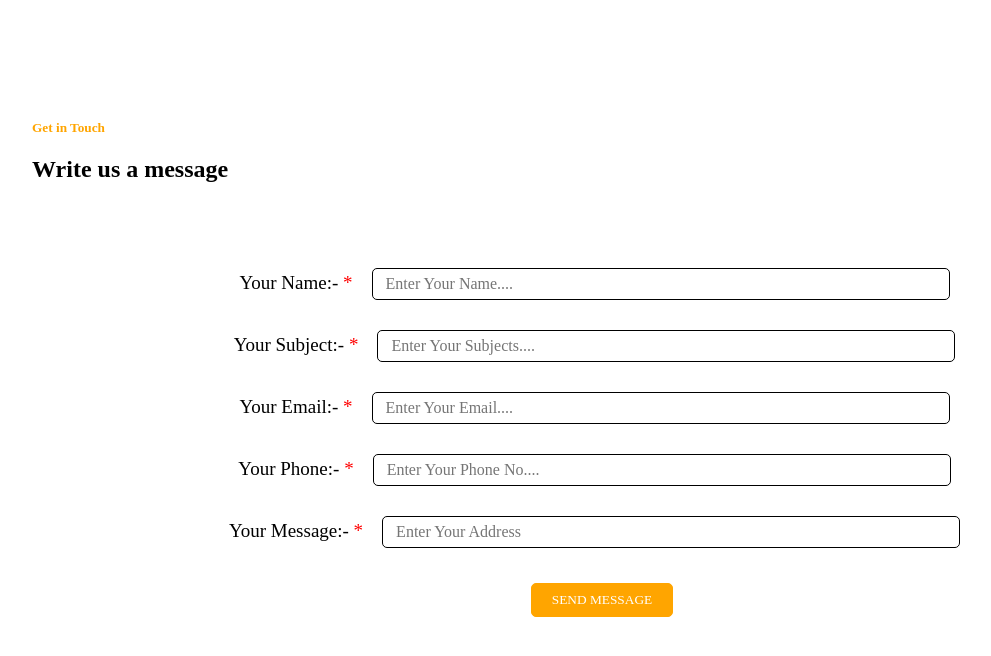
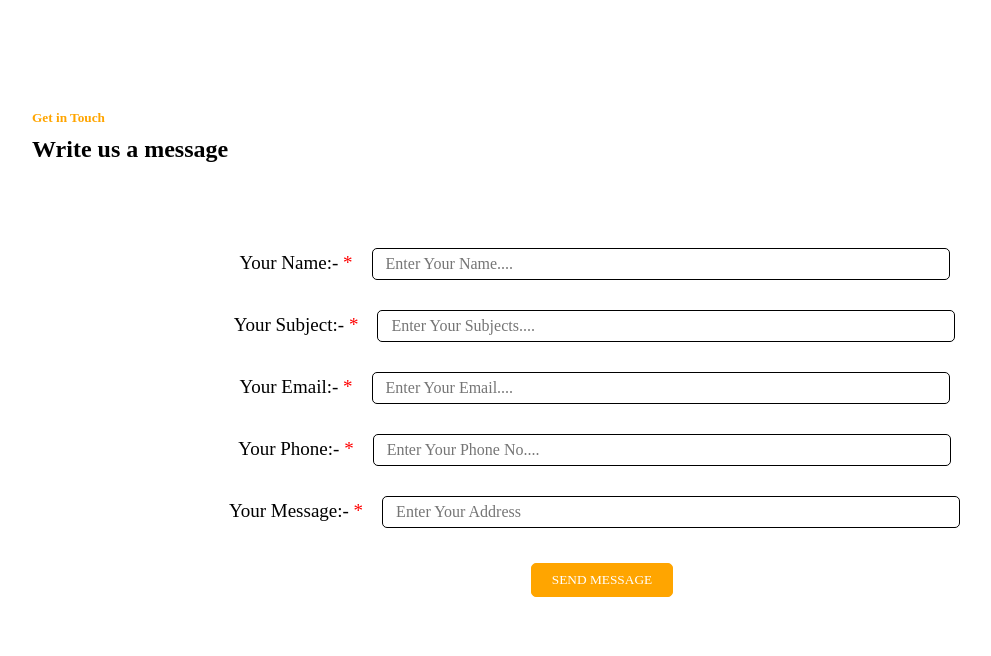
Before and after one commit to Milanmiyani/finalfile, a PHP site: page /contact.html in a window 1280 px wide. Shown: the part 76-732 px from the top of the page, without its empty margins (38-1029 px from the left). Run offline with PHP 8.4, Linux system fonts and the light colour scheme.

Commit message:
Add files via upload

```diff
--- a/css/contact.css
+++ b/css/contact.css
@@ -45,7 +45,7 @@
     margin: 70px;
 }
 .contact form .info h5{
-  padding: 20px 0px;
+  padding: 10px 0px;
   color: orange;
 }
 .contact form label{
```
